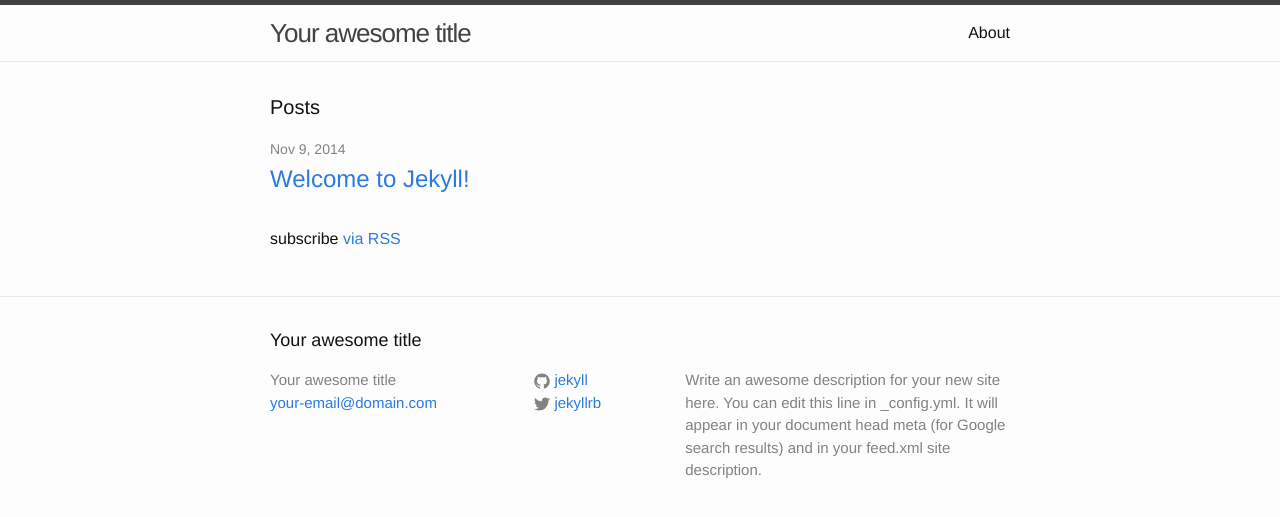
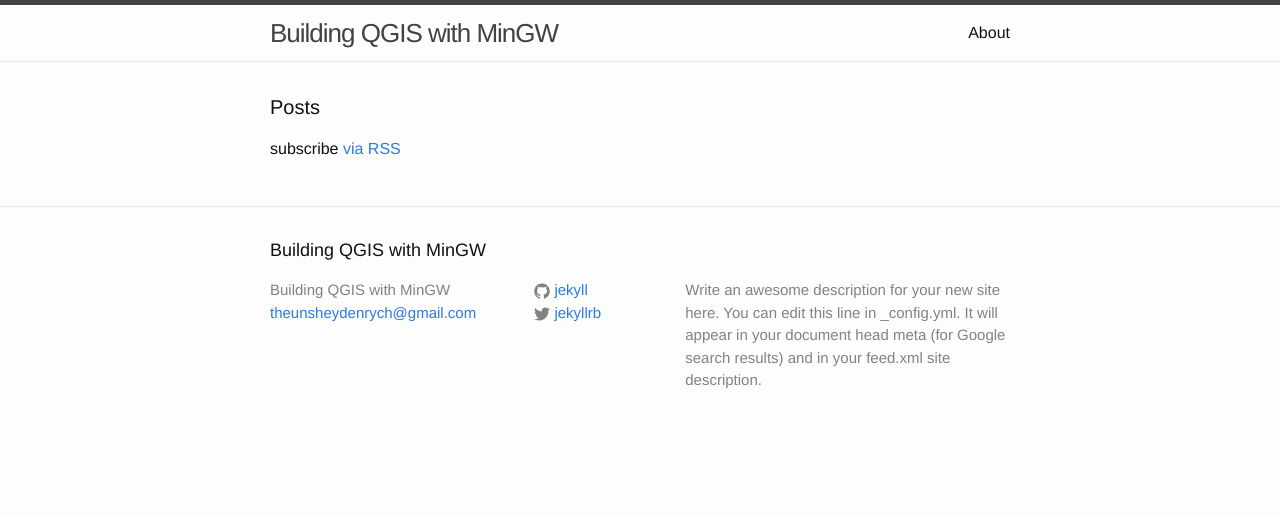
Before and after one commit to t-hey/QGIS-MinGW, a Jekyll site: the page built from index.html, in a window 1280 px wide. Shown: the top 517 px of the page. Built offline with Jekyll 4.4.1, drawn with Linux system fonts in a browser that asks for light colours.

Commit message:
Changed all the files

```diff
--- a/_config.yml
+++ b/_config.yml
@@ -1,6 +1,6 @@
 # Site settings
-title: Your awesome title
-email: your-email@domain.com
+title: Building QGIS with MinGW
+email: theunsheydenrych@gmail.com
 description: > # this means to ignore newlines until "baseurl:"
   Write an awesome description for your new site here. You can edit this
   line in _config.yml. It will appear in your document head meta (for
```
Also changed, not shown: _posts/2014-11-09-welcome-to-jekyll.markdown (deleted, +0 -25 lines), _layouts/default.html (line endings or trailing spaces).
